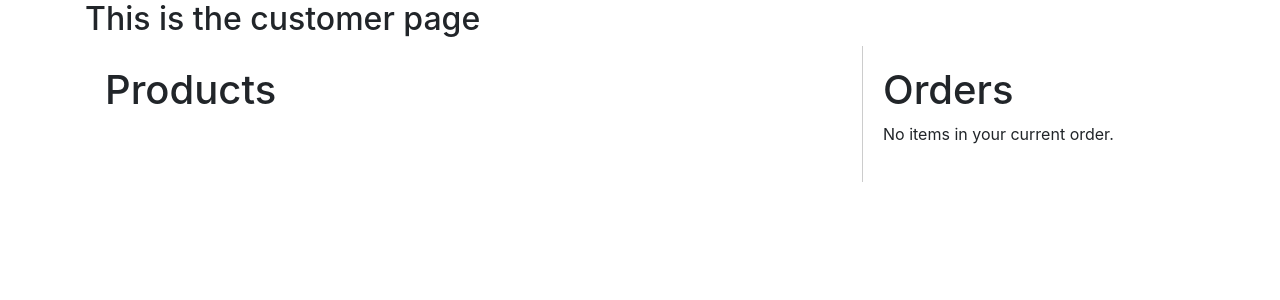
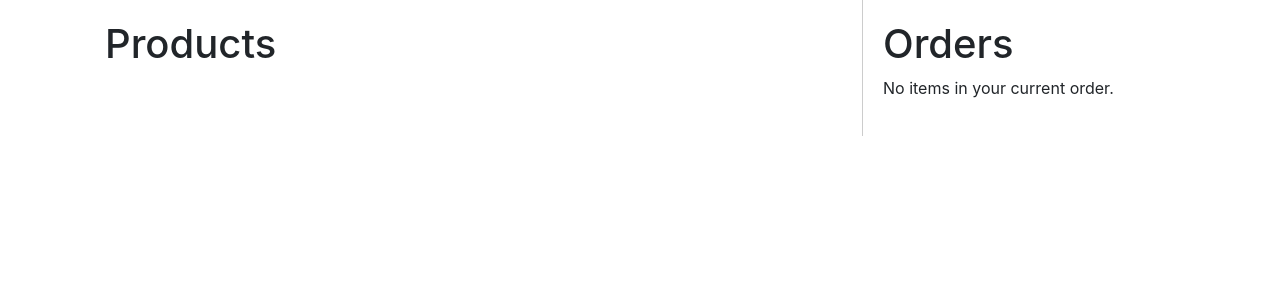
Before and after one commit to kngtm1/CPSC471Project, a Flask app: page /customer/customer in a window 1280 px wide. Shown: the part 56-356 px from the top of the page. Run offline with Flask 3, Linux system fonts and the light colour scheme; data that the repository does not hold is empty; some libraries are stand-ins or nearby versions.

Commit message:
removed header text from home.html

```diff
--- a/website/templates/home.html
+++ b/website/templates/home.html
@@ -30,7 +30,6 @@
     }
   </style>
 
-<h2>This is the customer page</h2>
 
 <div class="clearfix">
     <!-- Left side: product catalog -->
```
